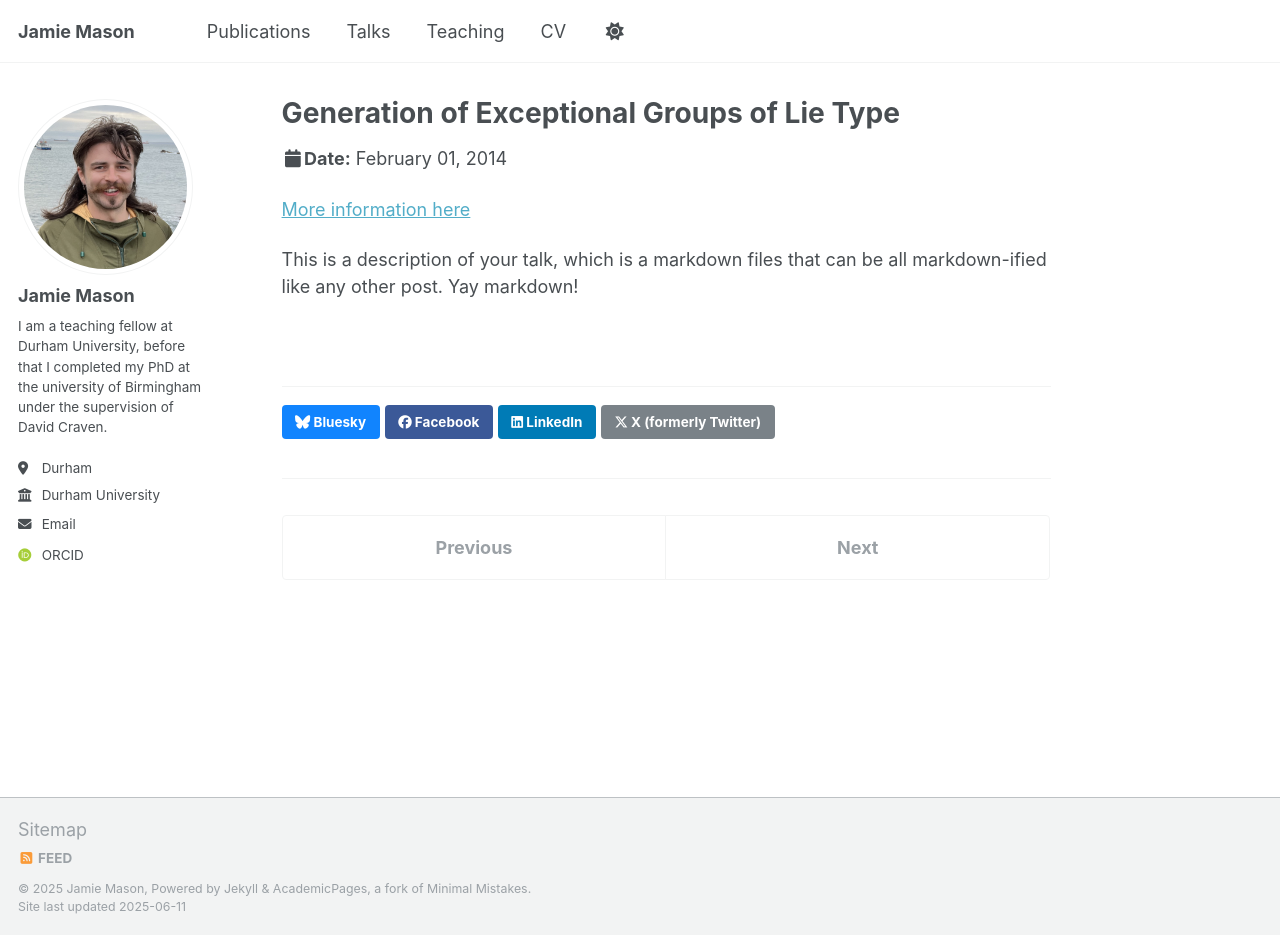
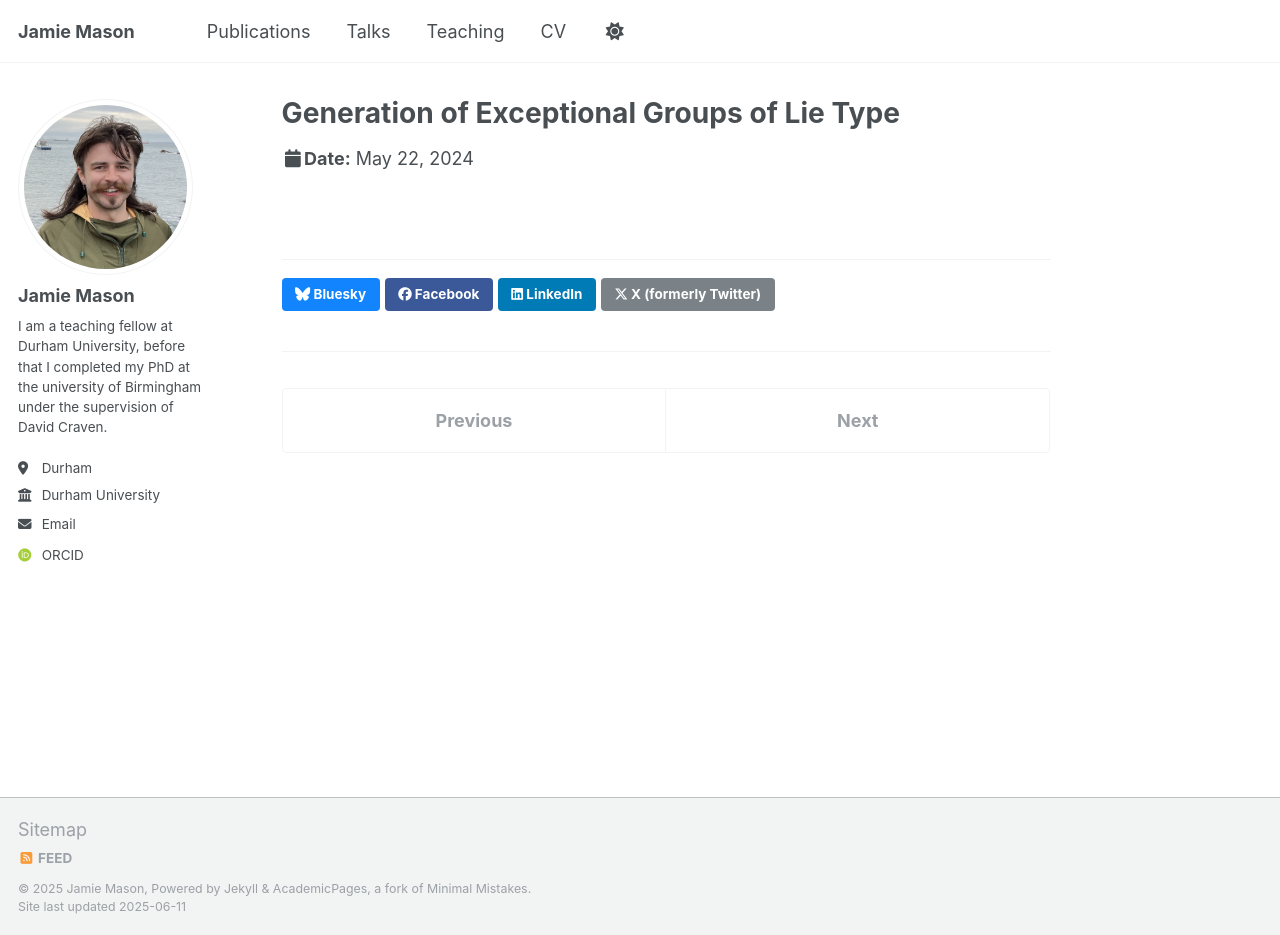
Before and after one commit to fake-versace/fake-versace.github.io, a Jekyll site: the page built from _talks/2024-05-22.md, in a window 1280 px wide and 935 px high. Built offline with Jekyll 4.4.1, drawn with Linux system fonts in a browser that asks for light colours; some web fonts are replaced.

Commit message:
Update 2024-05-22.md

```diff
--- a/_talks/2024-05-22.md
+++ b/_talks/2024-05-22.md
@@ -4,10 +4,6 @@
 type: "Talk"
 permalink: /talks/2024-05-22
 venue: "ristol Junior Algebra and Combinatorics Seminar"
-date: 2014-02-01
+date: 2024-05-22
 location: "Bristol"
 ---
-
-[More information here](http://example2.com)
-
-This is a description of your talk, which is a markdown files that can be all markdown-ified like any other post. Yay markdown!
```
